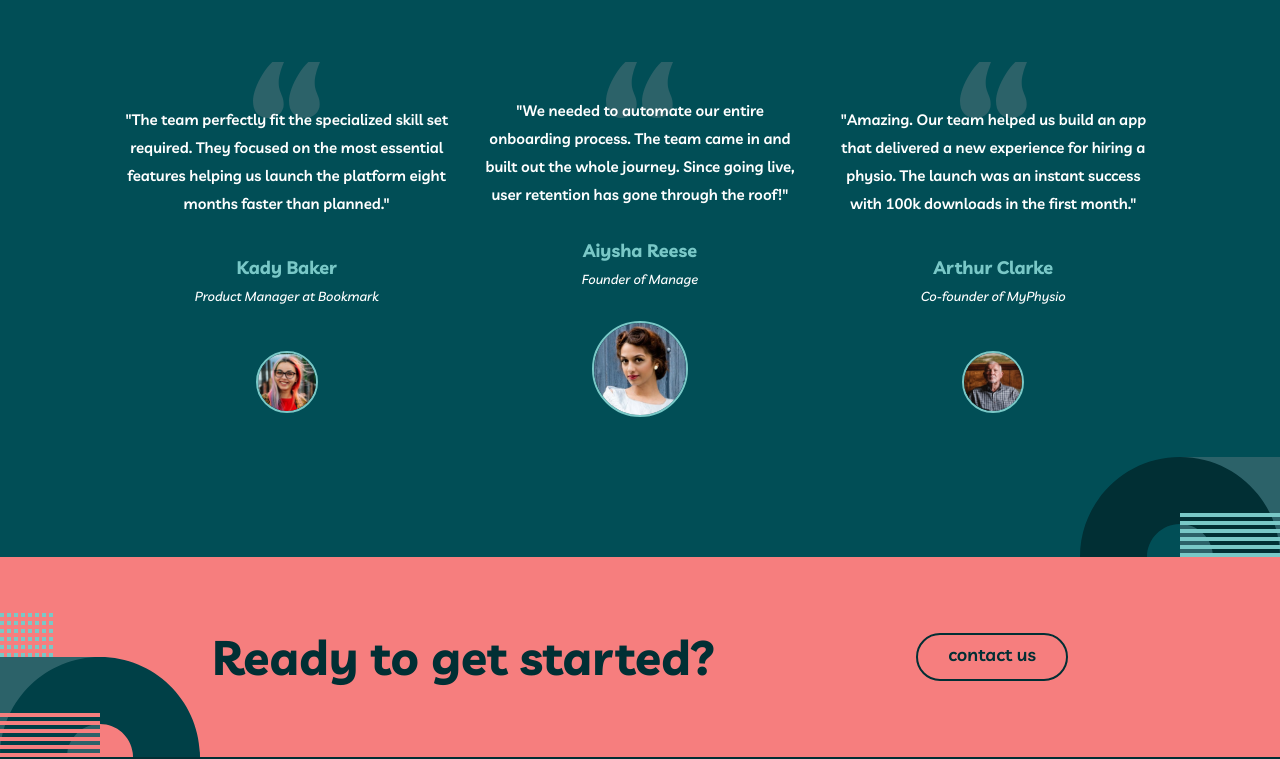
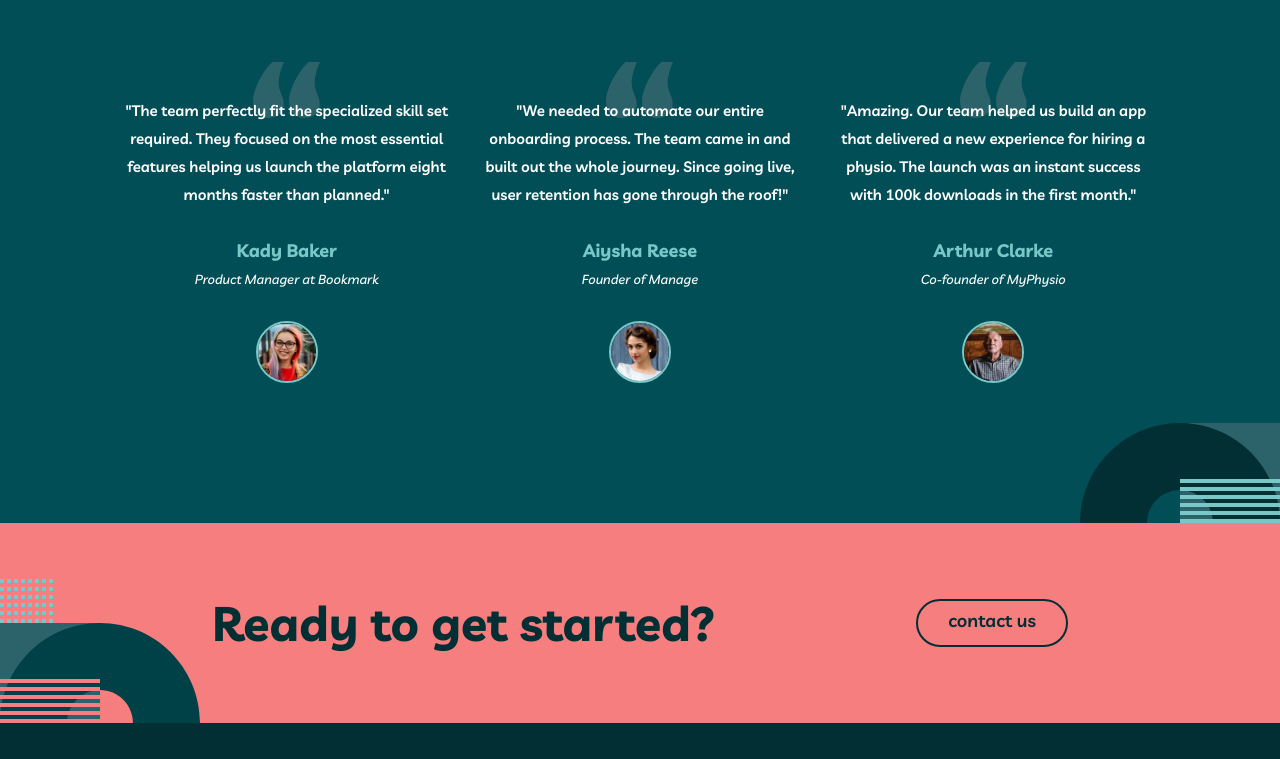
Before and after one commit to shashilo/frontendmentor-myTeam, a website: page src/index.html in a window 1280 px wide. Shown: the part 1789-2548 px from the top of the page. Drawn offline with Linux system fonts and the light colour scheme.

Commit message:
Code cleanup

```diff
--- a/src/index.html
+++ b/src/index.html
@@ -81,8 +81,7 @@
     <div class="container">
       <div class="row">
         <h2 class="col-xs-12 gridCol-sm-3-11 gridCol-md-2-12 -m-auto -mb-56 -p-0 -t-center">Delivering real
-          results for top<br
-                class="-hide-below-sm" />
+          results for top<br class="-hide-below-sm" />
           companies. Some of our <span>success stories.</span></h2>
 
         <div class="col-xs-12 testimonials -contentSmall">
@@ -108,7 +107,7 @@
               <h3>Aiysha Reese</h3>
               <p><em>Founder of Manage</em></p>
             </div>
-            <img src="assets/avatars/avatar-aiysha.jpg" alt="Aiysha Reese Photo" class="avatar --smal">
+            <img src="assets/avatars/avatar-aiysha.jpg" alt="Aiysha Reese Photo" class="avatar --small">
           </div>
           <div class="testimonials__item">
             <blockquote>
--- a/src/scss/abstracts/_utilities.scss
+++ b/src/scss/abstracts/_utilities.scss
@@ -1,3 +1,4 @@
+// Text
 .-contentSmall {
   @include contentSmall();
 }
@@ -80,6 +81,8 @@
   }
 }
 
+
+// Display
 .-flexbox {
   display: flex;
 }
--- a/src/scss/abstracts/_variables.scss
+++ b/src/scss/abstracts/_variables.scss
@@ -16,6 +16,3 @@
   --secondaryColor: var(--raptureBlue);
   --tertiaryColor: var(--lightCoral);
 }
-
-$maxWidth: 1110px;
-$maxWidthQuery: "<=" + $maxWidth;
--- a/src/scss/base/_cssGrid.scss
+++ b/src/scss/base/_cssGrid.scss
@@ -1,42 +1,24 @@
-// Set the number of columns you want to use on your layout.
-$cssgrid-grid-columns: 12 !default;
-// Set the gutter between columns.
+$cssgrid-columns: 12 !default;
+$cssgrid-grid-columns: $cssgrid-columns + 1 !default;
 $cssgrid-gutter-width: 30px !default;
-// Set a margin for the container sides.
-$cssgrid-outer-margin: 15px !default;
-// Set grid gap for tablet.
-$cssgrid-outer-margin-tablet: 12px !default;
-// Set grid gap for mobile.
-$cssgrid-outer-margin-mobile: 5px !default;
+$cssgrid-margin: 15px !default;
+$cssgrid-margin-tablet: 12px !default;
+$cssgrid-margin-mobile: 5px !default;
 
-// Create or remove breakpoints for your project
-// Syntax:
-// name SIZErem,
 $cssgrid-breakpoints:
-        xs 320px 30em,
-        sm 480px 46em,
-        md 768px 61em,
-        lg 1024px 71em,
-        xl 1200px 82em !default;
+        xs 320px,
+        sm 480px ,
+        md 768px,
+        lg 1024px,
+        xl 1200px !default;
+
 $cssgrid-max-width: 1110px !default;
-
-
-//
-// -- Stop editing -- //
-//
-
-$gutter-compensation: $cssgrid-gutter-width * .5 * -1;
-$half-gutter-width: $cssgrid-gutter-width * .5;
 
 .container {
   box-sizing: border-box;
   max-width: $cssgrid-max-width;
   margin: 0 auto;
-  padding: 0 $cssgrid-outer-margin;
-
-  @media only screen and (min-width: 1201px) {
-    padding: 0;
-  }
+  padding: 0 $cssgrid-margin;
 }
 
 .container-fluid {
@@ -50,35 +32,33 @@ $half-gutter-width: $cssgrid-gutter-width * .5;
   display: grid;
   grid-template-columns: repeat(12, [col] 1fr);
   grid-template-rows: auto;
-  grid-column-gap: $cssgrid-outer-margin-mobile;
-  grid-row-gap: $cssgrid-outer-margin-mobile;
+  grid-column-gap: $cssgrid-margin-mobile;
+  grid-row-gap: $cssgrid-margin-mobile;
 
   @media only screen and (min-width: 768px) {
-    grid-column-gap: $cssgrid-outer-margin-tablet;
-    grid-row-gap: $cssgrid-outer-margin-tablet;
+    grid-column-gap: $cssgrid-margin-tablet;
+    grid-row-gap: $cssgrid-margin-tablet;
   }
 
   @media only screen and (min-width: 1024px) {
-    grid-column-gap: $cssgrid-outer-margin;
-    grid-row-gap: $cssgrid-outer-margin;
+    grid-column-gap: $cssgrid-margin;
+    grid-row-gap: $cssgrid-margin;
   }
 }
-
 
 @each $breakpoint in $cssgrid-breakpoints {
   $name: nth($breakpoint, 1);
   $size: nth($breakpoint, 2);
-  $container: nth($breakpoint, 3);
   @media only screen and (min-width: $size) {
 
-    @for $i from 1 through $cssgrid-grid-columns {
+    @for $i from 1 through $cssgrid-columns {
       .col-#{$name}-#{$i} {
         grid-column: span #{$i};
       }
     }
 
-    @for $c from 1 through $cssgrid-grid-columns + 1 {
-      @for $r from 1 through $cssgrid-grid-columns + 1 {
+    @for $c from 1 through $cssgrid-grid-columns {
+      @for $r from 1 through $cssgrid-grid-columns {
         .gridCol-#{$name}-#{$c}-#{$r} {
           grid-column: #{$c}/#{$r};
         }
@@ -98,6 +78,14 @@ $half-gutter-width: $cssgrid-gutter-width * .5;
 
     .end-#{$name} {
       justify-content: flex-end;
+    }
+
+    .around-#{$name} {
+      justify-content: space-around;
+    }
+
+    .between-#{$name} {
+      justify-content: space-between;
     }
 
     .top-#{$name} {
@@ -123,21 +111,5 @@ $half-gutter-width: $cssgrid-gutter-width * .5;
     .self-bottom-#{$name} {
       align-self: flex-end;
     }
-
-    .around-#{$name} {
-      justify-content: space-around;
-    }
-
-    .between-#{$name} {
-      justify-content: space-between;
-    }
-
-    .first-#{$name} {
-      order: -1;
-    }
-
-    .last-#{$name} {
-      order: 1;
-    }
   }
 }
--- a/src/scss/components/_footerCta.scss
+++ b/src/scss/components/_footerCta.scss
@@ -20,7 +20,7 @@
       }
     }
 
-    .flexbox {
+    .-flexbox {
       display: block;
       text-align: center;
     }
--- a/src/scss/layout/_header.scss
+++ b/src/scss/layout/_header.scss
@@ -13,48 +13,3 @@ header {
     padding: 0;
   }
 }
-
-nav {
-  display: grid;
-  grid-template-columns: auto 1fr;
-  grid-gap: 6rem;
-
-  img {
-    @include media("<md") {
-      width: 12.8rem;
-    }
-
-    @include media(">=lg") {
-      position: relative;
-      top: .3rem;
-    }
-  }
-
-  ul {
-    display: flex;
-    align-items: center;
-
-    a {
-      display: block;
-      padding: 0 4.8rem;
-
-      @include media(">=md") {
-        display: inline-block;
-        margin: 0 2rem;
-        padding: 0;
-      }
-    }
-  }
-
-  .--contact {
-    margin-left: 48px;
-
-    @include media(">=md") {
-      margin-left: auto;
-    }
-
-    a {
-      margin: 0;
-    }
-  }
-}
--- a/src/scss/layout/_nav.scss
+++ b/src/scss/layout/_nav.scss
@@ -1,24 +1,40 @@
-/* menu */
+nav {
+  display: grid;
+  grid-template-columns: auto 1fr;
+  grid-gap: 6rem;
+
+  img {
+    @include media("<md") {
+      width: 12.8rem;
+    }
+
+    @include media(">=lg") {
+      position: relative;
+      top: .3rem;
+    }
+  }
 
   .menu {
+    display: flex;
+    align-items: center;
+
     @include media("<md") {
       align-items: flex-start;
       clear: both;
-    display: grid;
-    grid-gap: 24px;
-    grid-template-rows: repeat(3, minmax(28px, 30px));
+      display: flex;
+      flex-flow: column;
       height: 100vh;
       position: fixed;
       overflow: auto;
       right: -100vw;
-    padding: 112px 0;
+      padding: 11.2rem 0;
       top: 0;
       transition: right 500ms cubic-bezier(0.85, 0.02, 0.15, 0.78);
       z-index: 1000;
     }
 
     @include media('<md') {
-    min-width: 255px;
+      min-width: 25.5rem;
     }
 
     &::before {
@@ -39,13 +55,18 @@
       background: var(--policeBlue);
       content: '';
       height: 100vh;
-    width: 255px;
+      width: 25.5rem;
       position: absolute;
       top: 0;
       z-index: -1;
     }
 
-  > li::after {
+    > li {
+      @include media("<md") {
+        width: 100%;
+      }
+
+      &::after {
         content: url("../../assets/backgrounds/bg-pattern-about-1-mobile-nav-1.svg");
         display: none;
         right: -10rem;
@@ -54,13 +75,40 @@
       }
     }
 
-// Menu Icon
+    li:not(.--contact) a {
+      display: block;
+      padding: 1.2rem 4.8rem;
+
+      @include media(">=md") {
+        display: inline-block;
+        margin: 0 2rem;
+        padding: 0;
+      }
+    }
+  }
+
+  .--contact {
+    margin-left: 4.8rem;
+    margin-top: 2.4rem;
+
+    @include media(">=md") {
+      margin-left: auto;
+      margin-top: auto;
+    }
+
+    a {
+      margin: 0;
+    }
+  }
+}
+
+
 .menu-icon {
   cursor: pointer;
   display: block;
   padding: 1.2rem 0;
   position: absolute;
-  right: 40px;
+  right: 4rem;
   user-select: none;
   justify-self: end;
   z-index: 2000;
@@ -68,7 +116,7 @@
   .navicon {
     background: #fff;
     display: block;
-    height: 3px;
+    height: .3rem;
     position: relative;
     transition: all .2s ease-out;
     top: 0;
@@ -86,11 +134,11 @@
     }
 
     &::before {
-      top: 8px;
+      top: .8rem;
     }
 
     &::after {
-      top: -8px
+      top: -.8rem;
     }
   }
 }
@@ -141,8 +189,8 @@ a.skip-main {
   position: absolute;
   top: -1000px;
   left: -1000px;
-  height: 1px;
-  width: 1px;
+  height: .1rem;
+  width: .1rem;
   text-align: left;
   overflow: hidden;
 }
@@ -157,7 +205,7 @@ a.skip-main:hover {
   overflow: visible;
 }
 
-@media (min-width: 48em) {
+@include media(">md") {
   .header .menu-icon {
     display: none;
   }
--- a/src/scss/pages/_home.scss
+++ b/src/scss/pages/_home.scss
@@ -33,6 +33,11 @@
   }
 
   .services {
+
+    @include media("<md") {
+      padding: 6.4rem 0;
+    }
+
     .accentBorder::before {
       margin-bottom: 5.4rem;
     }
@@ -81,6 +86,10 @@
   }
 
   .successStories {
+    @include media("<md") {
+      padding: 14rem 0;
+    }
+
     &::before {
       content: url("../assets/backgrounds/bg-pattern-home-4-about-3.svg");
     }
```
Also changed, not shown: src/css/main.css. Lines whose indentation alone changed are shown as unchanged.
